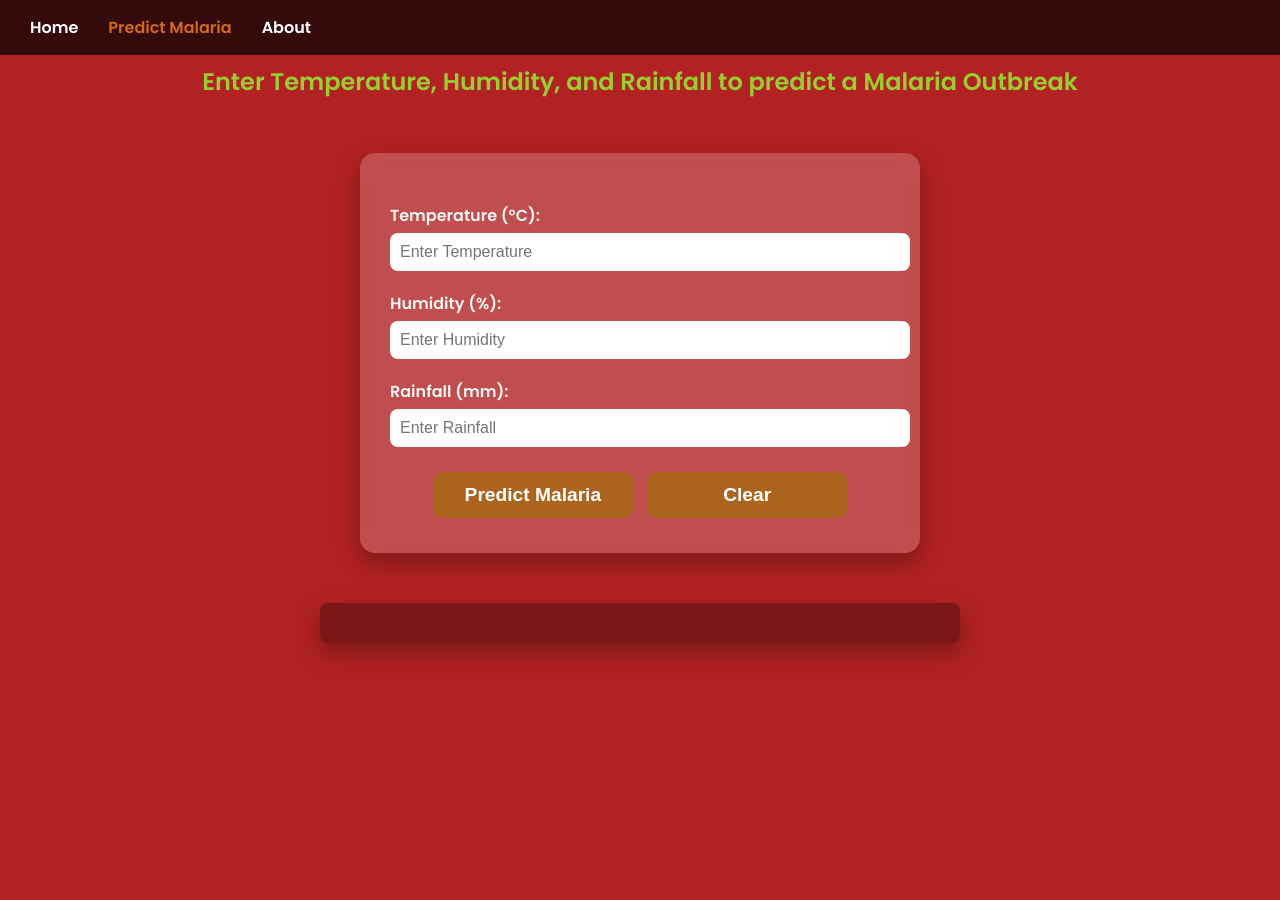
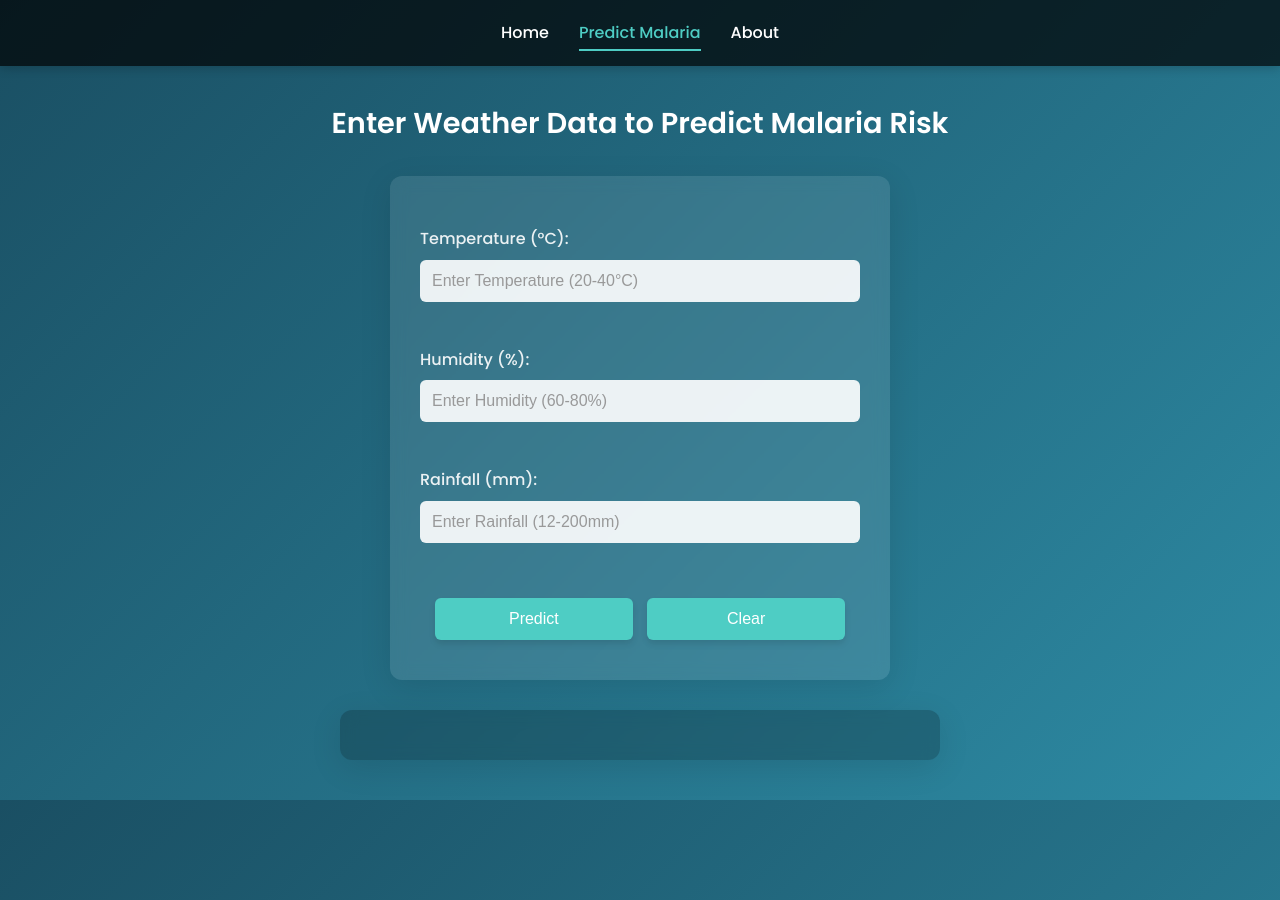
Before and after one commit to Tasks2/Malaria-Outbreak-Prediction, a Flask app: page /index in a window 1280 px wide. Before the commit the page ends 662 px from the top, so only its background shows below. Run offline with Flask 3, Linux system fonts and the light colour scheme; parts of the project's set-up code (start-up, migrations or seed data) failed here and were passed over.

Commit message:
corrections

```diff
--- a/static/general.css
+++ b/static/general.css
@@ -3,71 +3,157 @@
     padding: 0;
     box-sizing: border-box;
   }
+
   body {
-    font-family: 'Poppins', sans-serif;
-    background-color:firebrick;
-    background-repeat: no-repeat;
-    background-position: center;
+    font-family: "Poppins", sans-serif;
+    background: linear-gradient(135deg, #1a4f63, #2d8aa3);
     background-attachment: fixed;
-    background-size: cover;
-    color: white;
-    text-align: justify;
-    padding: 20px;
+    color: #f5f5f5;
+    line-height: 1.6;
+    padding: 0;
+    min-height: 100vh;
   }
+
   .navbar {
-    background: rgba(21, 21, 21, 0.7);
-    padding: 15px;
+    background: rgba(0, 0, 0, 0.7);
+    padding: 15px 30px;
     display: flex;
-    justify-content: space-between;
+    justify-content: center;
     align-items: center;
     position: fixed;
     width: 100%;
     top: 0;
     left: 0;
     z-index: 1000;
+    box-shadow: 0 2px 10px rgba(0, 0, 0, 0.2);
   }
+
+  .navbar div {
+    display: flex;
+    gap: 30px;
+  }
+
   .navbar a {
     color: white;
     text-decoration: none;
-    font-weight: bold;
-    margin: 0 15px;
+    font-weight: 500;
+    font-size: 16px;
+    transition: color 0.3s ease;
+    padding: 5px 0;
+    position: relative;
   }
+
+  .navbar a:hover {
+    color: #4ecdc4;
+  }
+
+  .navbar a::after {
+    content: "";
+    position: absolute;
+    width: 0;
+    height: 2px;
+    bottom: 0;
+    left: 0;
+    background-color: #4ecdc4;
+    transition: width 0.3s ease;
+  }
+
+  .navbar a:hover::after {
+    width: 100%;
+  }
+
+  #active {
+    color: #4ecdc4;
+  }
+
+  #active::after {
+    width: 100%;
+    background-color: #4ecdc4;
+  }
+
   .hero {
-    margin-top: 70px;
+    margin-top: 80px;
     text-align: center;
-    line-height: 26px;
-    color: whitesmoke;
-    font-size: 17px;
+    padding: 40px 20px 20px;
   }
+
   .hero h1 {
-    font-size: 35px;
-    padding-bottom: 6px;
-    text-shadow: 2px 2px 4px rgba(0, 0, 0, 0.6);
-    color: rgb(204, 111, 45);
+    font-size: 2.5rem;
+    margin-bottom: 15px;
+    color: white;
+    text-shadow: 1px 1px 3px rgba(0, 0, 0, 0.3);
   }
+
+  .hero p {
+    font-size: 1.1rem;
+    max-width: 800px;
+    margin: 0 auto;
+    color: rgba(255, 255, 255, 0.9);
+  }
+
   .container {
-    margin-top: 30px;
-    margin-left: 40px;
-    max-width: 93%;
-    background: rgba(0, 0, 0, 0.6);
-    font-size: 17px;
+    max-width: 900px;
+    margin: 30px auto;
+    background: rgba(255, 255, 255, 0.1);
+    padding: 30px;
+    border-radius: 12px;
+    box-shadow: 0 8px 32px rgba(0, 0, 0, 0.1);
+    backdrop-filter: blur(8px);
+  }
+
+  h2 {
+    font-size: 1.8rem;
+    margin: 20px 0 15px;
+    color: #4ecdc4;
+  }
+
+  p {
+    margin-bottom: 15px;
+    font-size: 1rem;
+  }
+
+  ul {
+    padding-left: 20px;
+    margin-bottom: 20px;
+  }
+
+  li {
+    margin-bottom: 10px;
+    list-style-type: disc;
+  }
+
+  .btn {
+    display: inline-block;
+    padding: 12px 24px;
+    background: #4ecdc4;
+    color: white;
+    border: none;
+    border-radius: 6px;
+    font-size: 1rem;
+    font-weight: 500;
+    cursor: pointer;
+    text-decoration: none;
+    transition: all 0.3s ease;
+    box-shadow: 0 4px 6px rgba(0, 0, 0, 0.1);
+  }
+
+  .btn:hover {
+    background: #3dbeb6;
+    transform: translateY(-2px);
+    box-shadow: 0 6px 8px rgba(0, 0, 0, 0.15);
+  }
+
+  @media (max-width: 768px) {
+    .container {
       padding: 20px;
-    border-radius: 10px;
-    line-height: 26px;
-    /* color: rgb(142, 56, 154); */
-    color: whitesmoke;
-    backdrop-filter: blur(5px);
+      margin: 20px 15px;
     }
-.container h2{
-    font-size: 24px;
-    padding-bottom: 4px;
-    padding-top: 6px;
-    text-align: center;
-    color: chocolate;
+
+    .hero h1 {
+      font-size: 2rem;
     }
-.container li{
-    list-style: none;
+
+    .hero p {
+      font-size: 1rem;
     }
-#active{
-    color: chocolate;
   }
--- a/static/index.css
+++ b/static/index.css
@@ -1,116 +1,125 @@
 body {
-    font-family: 'Poppins', sans-serif;
-    /* background: url("/static/images/mosquito-bg.jpg"); */
-    background-color:firebrick;
-    background-repeat: no-repeat;
-    background-position: center;
-    background-attachment: fixed;
-    background-size: cover;
-    color: whitesmoke;
   text-align: center;
-    padding: 20px;
-  }
-  h2 {
-    /* font-size: 2.5rem;
-    margin-bottom: 10px; */
-    margin-top: 30px;
-    /* margin-bottom: 10px; */
-    font-size: 24px;
-    padding-bottom: 4px;
-    padding-top: 6px;
-    color: yellowgreen;
 }
 
-.navbar {
-    background: rgba(0, 0, 0, 0.7);
-    padding: 15px;
-    display: flex;
-    /* justify-content: space-between; */
-    align-items: center;
-    position: fixed;
-    width: 100%;
-    top: 0;
-    left: 0;
-    z-index: 1000;
-}
-.navbar a {
+h2 {
+  margin-top: 100px;
+  margin-bottom: 20px;
+  font-size: 1.8rem;
   color: white;
-    text-decoration: none;
-    font-weight: bold;
-    margin: 0 15px;
-}
-.navbar ul{
-  list-style-type: none;
+  text-align: center;
 }
 
-  p {
-    font-size: 1.2rem;
-    opacity: 0.9;
-  }
 .container {
   max-width: 500px;
-    margin: 50px auto;
-    background: rgba(255, 255, 255, 0.2);
+  margin: 30px auto;
+  background: rgba(255, 255, 255, 0.1);
   padding: 30px;
-    border-radius: 15px;
-    box-shadow: 0 10px 25px rgba(0, 0, 0, 0.3);
-    backdrop-filter: blur(10px);
+  border-radius: 12px;
+  box-shadow: 0 8px 32px rgba(0, 0, 0, 0.1);
+  backdrop-filter: blur(8px);
 }
+
 .input-group {
   margin: 20px 0;
   text-align: left;
 }
+
 .input-group label {
-    font-weight: 600;
+  font-weight: 500;
   display: block;
-    margin-bottom: 5px;
+  margin-bottom: 8px;
+  color: rgba(255, 255, 255, 0.9);
 }
+
 .input-group input {
   width: 100%;
-    padding: 10px;
+  padding: 12px;
   border: none;
-    border-radius: 8px;
+  border-radius: 6px;
   font-size: 1rem;
+  background: rgba(255, 255, 255, 0.9);
+  color: #333;
   outline: none;
-    transition: 0.3s ease-in-out;
+  transition: all 0.3s ease;
 }
+
 .input-group input:focus {
-    box-shadow: 0 0 10px rgba(255, 255, 255, 0.8);
+  box-shadow: 0 0 0 2px #4ecdc4;
 }
+
+.input-group input::placeholder {
+  color: #999;
+}
+
+/* Validation styling */
+.input-group input.invalid-input {
+  border: 2px solid #ff6b6b;
+  background-color: rgba(255, 107, 107, 0.1);
+}
+
+.validation-message {
+  display: block;
+  color: #ff6b6b;
+  font-size: 0.85rem;
+  margin-top: 5px;
+  min-height: 20px;
+}
+
 .btn {
-    width: 40%;
-    /* width: 200px; */
+  width: 45%;
   padding: 12px;
-    font-size: 1.2rem;
-    font-weight: bold;
-    background: #ab651f;
-    border: none;
-    border-radius: 10px;
-    cursor: pointer;
-    transition: 0.3s ease-in-out;
-    color: white;
-    margin: 5px 1%;
+  margin: 10px 5px;
+  font-size: 1rem;
 }
-  .btn:hover {
-    background: #b56a1f;
-    transform: scale(1.05);
+
+.btn:disabled {
+  background: #999;
+  cursor: not-allowed;
+  transform: none;
+  box-shadow: none;
 }
-  /* New styling for the results container outside the form container */
+
 .result-container {
   max-width: 600px;
-    margin: 20px auto;
-    background: rgba(0, 0, 0, 0.3);
+  margin: 30px auto;
+  background: rgba(0, 0, 0, 0.2);
+  padding: 25px;
+  border-radius: 12px;
+  text-align: left;
+  line-height: 1.6;
+  box-shadow: 0 8px 32px rgba(0, 0, 0, 0.1);
+  backdrop-filter: blur(8px);
+}
+
+.result-container p {
+  margin-bottom: 15px;
+}
+
+.result-container strong {
+  color: #4ecdc4;
+  font-weight: 600;
+}
+
+.error {
+  color: #ff6b6b;
+  font-weight: 500;
+}
+
+@media (max-width: 768px) {
+  .container,
+  .result-container {
+    margin: 20px 15px;
     padding: 20px;
-    border-radius: 8px;
-    text-align: left;
-    line-height: 26px;
-    font-size: 1.2rem;
-    box-shadow: 0 10px 25px rgba(0, 0, 0, 0.3);
-    backdrop-filter: blur(5px);
   }
-  .error {
-    color: #ab651f;
+
+  h2 {
+    font-size: 1.5rem;
+    margin-top: 80px;
   }
-  #active{
-    color: chocolate;
+
+  .btn {
+    width: 100%;
+    margin: 10px 0;
   }
+}
--- a/templates/index.html
+++ b/templates/index.html
@@ -6,37 +6,73 @@
   <title>Malaria Prediction System</title>
 
   <!-- Google Font -->
-  <link href="https://fonts.googleapis.com/css2?family=Poppins:wght@300;400;600&display=swap" rel="stylesheet">
+  <link href="https://fonts.googleapis.com/css2?family=Poppins:wght@300;400;500;600&display=swap" rel="stylesheet">
+  <link href="/static/general.css" rel="stylesheet">
   <link href="/static/index.css" rel="stylesheet">
 </head>
 <body>
   <nav class="navbar">
-    <a href="/">Home</a>
-    <a href="/index" id="active">Predict Malaria</a>
-    <a href="/about">About</a>
+    <div>
+      <a href="/">Home</a>
+      <a href="/index" id="active">Predict Malaria</a>
+      <a href="/about">About</a>
+    </div>
   </nav>
-  <!-- <h1>Malaria Prediction System</h1> -->
-  <h2>Enter Temperature, Humidity, and Rainfall to predict a Malaria Outbreak</h2>
+
+  <h2>Enter Weather Data to Predict Malaria Risk</h2>
 
   <!-- Form Container -->
   <div class="container">
       <div class="input-group">
           <label for="temperature">Temperature (°C):</label>
-          <input type="number" id="temperature" name="temperature" placeholder="Enter Temperature" required>
+          <input
+            type="number"
+            id="temperature"
+            name="temperature"
+            placeholder="Enter Temperature (20-40°C)"
+            min="20"
+            max="40"
+            step="0.1"
+            required
+            oninput="validateInput(this, 20, 40, 'temperature')"
+          >
+          <span class="validation-message" id="temperature-message"></span>
       </div>
 
       <div class="input-group">
           <label for="humidity">Humidity (%):</label>
-          <input type="number" id="humidity" name="humidity" placeholder="Enter Humidity" required>
+          <input
+            type="number"
+            id="humidity"
+            name="humidity"
+            placeholder="Enter Humidity (60-80%)"
+            min="60"
+            max="80"
+            step="0.1"
+            required
+            oninput="validateInput(this, 60, 80, 'humidity')"
+          >
+          <span class="validation-message" id="humidity-message"></span>
       </div>
 
       <div class="input-group">
           <label for="rainfall">Rainfall (mm):</label>
-          <input type="number" id="rainfall" name="rainfall" placeholder="Enter Rainfall" required>
+          <input
+            type="number"
+            id="rainfall"
+            name="rainfall"
+            placeholder="Enter Rainfall (12-200mm)"
+            min="12"
+            max="200"
+            step="0.1"
+            required
+            oninput="validateInput(this, 12, 200, 'rainfall')"
+          >
+          <span class="validation-message" id="rainfall-message"></span>
       </div>
 
       <div>
-        <button class="btn" onclick="predictMalaria()">Predict Malaria</button>
+        <button class="btn" id="predict-btn" onclick="predictMalaria()">Predict</button>
         <button class="btn" onclick="clearFields()">Clear</button>
       </div>
 
@@ -46,7 +82,62 @@
   <div id="result" class="result-container"></div>
 
   <script>
+    // Input validation function
+    function validateInput(input, min, max, fieldName) {
+      const value = parseFloat(input.value);
+      const messageElement = document.getElementById(`${fieldName}-message`);
+
+      // Clear previous validation message
+      messageElement.textContent = '';
+      input.classList.remove('invalid-input');
+
+      // Check if value is within range
+      if (input.value === '') {
+        // Empty input is handled by the required attribute
+        return true;
+      } else if (isNaN(value)) {
+        messageElement.textContent = 'Please enter a valid number';
+        input.classList.add('invalid-input');
+        return false;
+      } else if (value < min) {
+        messageElement.textContent = `Value must be at least ${min}`;
+        input.classList.add('invalid-input');
+        return false;
+      } else if (value > max) {
+        messageElement.textContent = `Value must be at most ${max}`;
+        input.classList.add('invalid-input');
+        return false;
+      }
+
+      return true;
+    }
+
+    // Validate all inputs before submission
+    function validateAllInputs() {
+      const tempValid = validateInput(
+        document.getElementById('temperature'),
+        20, 40, 'temperature'
+      );
+
+      const humidityValid = validateInput(
+        document.getElementById('humidity'),
+        60, 80, 'humidity'
+      );
+
+      const rainfallValid = validateInput(
+        document.getElementById('rainfall'),
+        12, 200, 'rainfall'
+      );
+
+      return tempValid && humidityValid && rainfallValid;
+    }
+
     async function predictMalaria() {
+      // Validate all inputs first
+      if (!validateAllInputs()) {
+        return;
+      }
+
       let temp = document.getElementById("temperature").value;
       let humidity = document.getElementById("humidity").value;
       let rainfall = document.getElementById("rainfall").value;
@@ -57,6 +148,12 @@
       }
 
       try {
+        // Show loading state
+        const predictBtn = document.getElementById('predict-btn');
+        const originalBtnText = predictBtn.textContent;
+        predictBtn.textContent = 'Predicting...';
+        predictBtn.disabled = true;
+
         let response = await fetch("/predict", {
           method: "POST",
           headers: {
@@ -70,6 +167,11 @@
         });
 
         let data = await response.json();
+
+        // Reset button state
+        predictBtn.textContent = originalBtnText;
+        predictBtn.disabled = false;
+
         if (data.error) {
           document.getElementById("result").innerHTML = `<span class="error">Error: ${data.error}</span>`;
         } else {
@@ -82,8 +184,12 @@
         }
       } catch (error) {
         document.getElementById("result").innerHTML = `<span class="error">Error: ${error.message}</span>`;
+        // Reset button state
+        document.getElementById('predict-btn').textContent = 'Predict';
+        document.getElementById('predict-btn').disabled = false;
       }
     }
+
     function clearFields() {
       // Clear input fields
       document.getElementById("temperature").value = "";
@@ -91,6 +197,14 @@
       document.getElementById("rainfall").value = "";
       // Clear result container
       document.getElementById("result").innerHTML = "";
+      // Clear validation messages
+      document.querySelectorAll('.validation-message').forEach(el => {
+        el.textContent = '';
+      });
+      // Remove invalid input styling
+      document.querySelectorAll('input').forEach(input => {
+        input.classList.remove('invalid-input');
+      });
     }
   </script>
 
```
Also changed, not shown: static/home.css (+35 -14 lines). Lines whose indentation alone changed are shown as unchanged.
